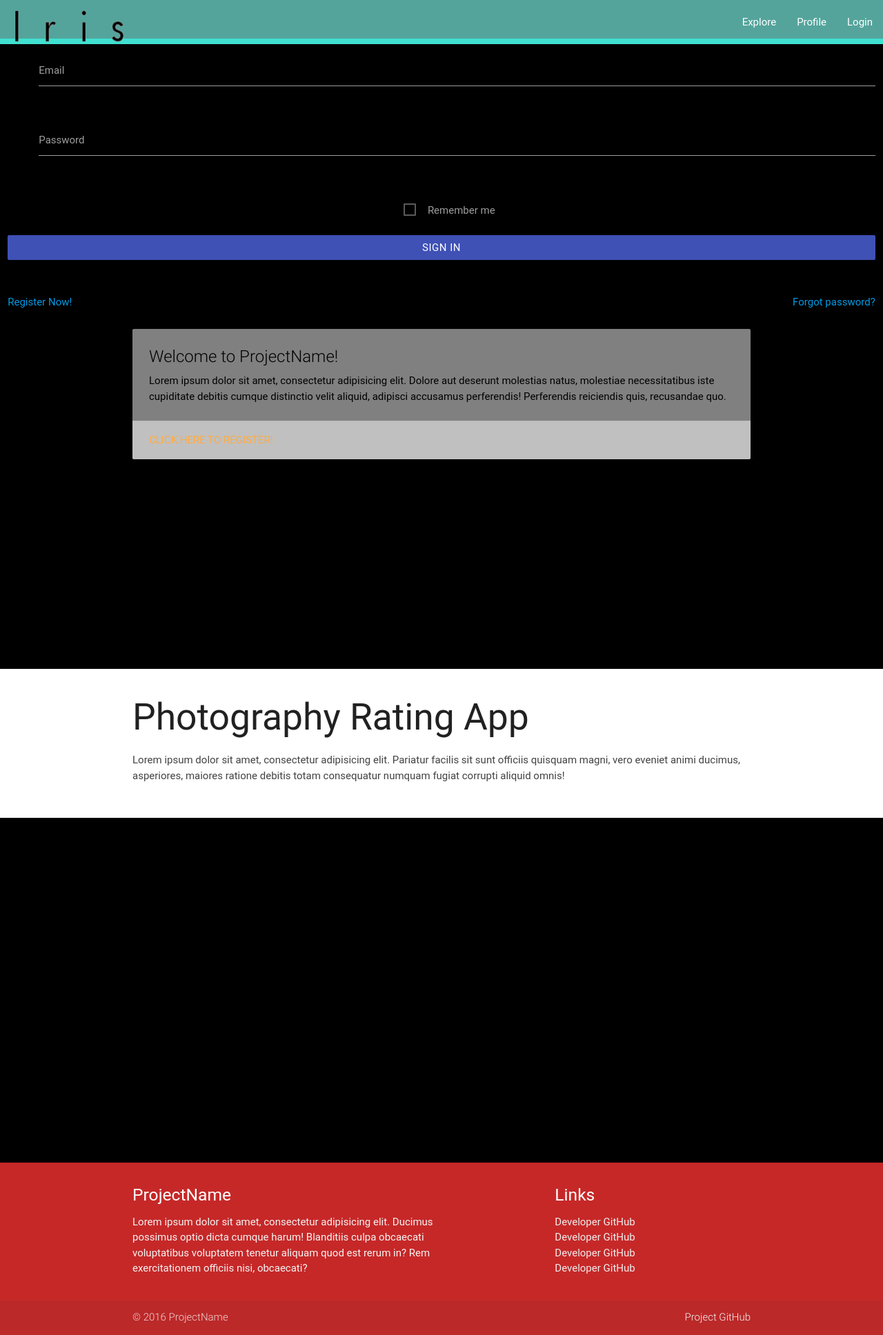
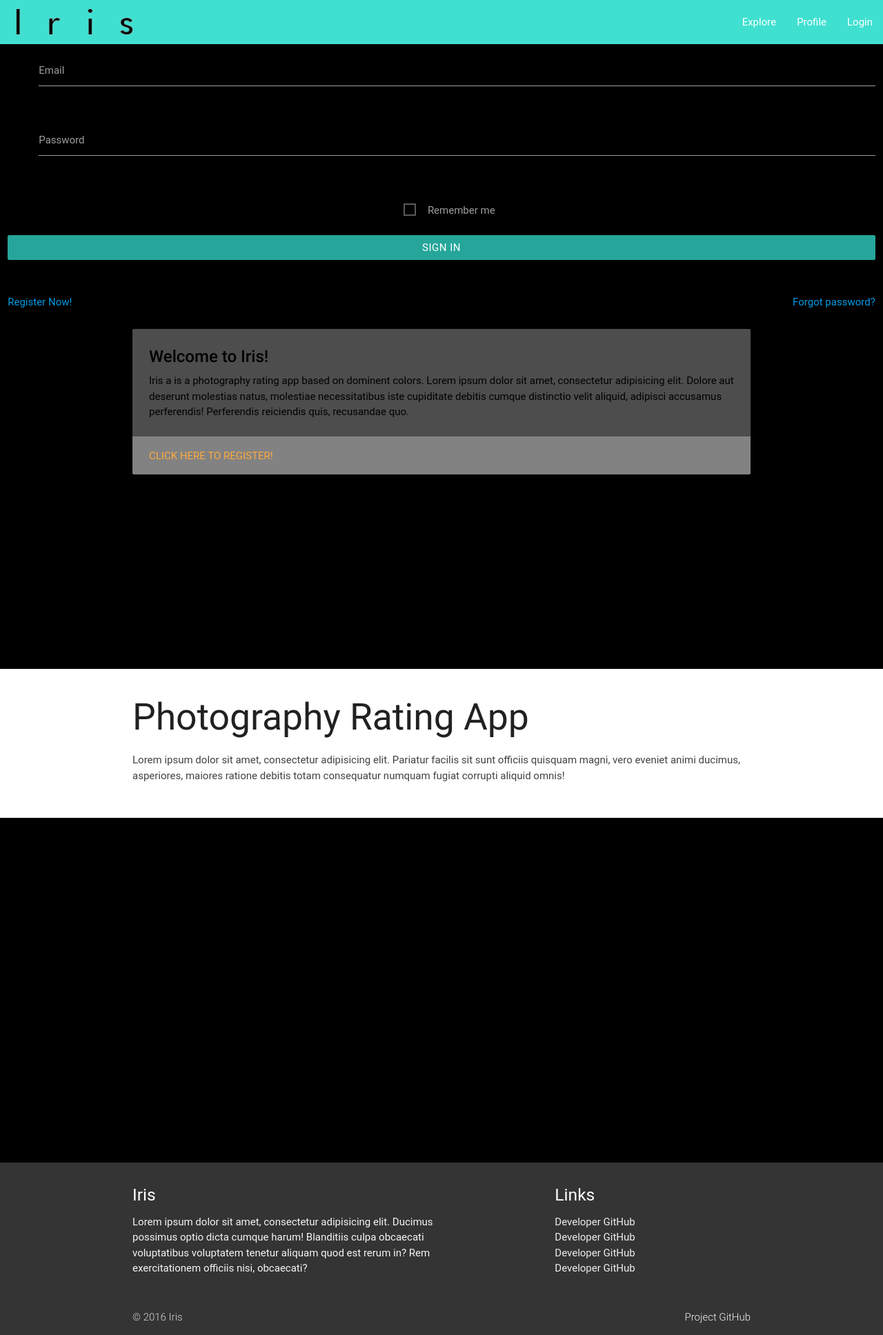
Before and after one commit to taylorem2787/PhotographyRater, a PHP site: page /public/index.html in a window 1280 px wide. Shown: the whole page at 69% size. Run offline with PHP 8.4, Linux system fonts and the light colour scheme; some libraries are stand-ins or nearby versions; some web fonts are replaced.

Commit message:
Style adjustments

```diff
--- a/public/css/style.css
+++ b/public/css/style.css
@@ -30,10 +30,10 @@ body {
 
 .main-intro {
 	background-color: #fff;
-    background-color: rgba(255,255,255,0.5);
+    background-color: rgba(255,255,255,0.3);
 }
 
-nav {
+nav, footer {
 	background-color: turquoise !important;
 
 }
@@ -44,17 +44,23 @@ nav {
 	top: 0;
 	z-index: 100;
 	border-top: 0;
+	background-color: turquoise;
 	/*background: rgb(105, 105, 105);*/
-	background: rgba(105, 105, 105, .5) !important;
+	/*background: rgba(105, 105, 105, .5) !important;*/
 	width: 100%;
 	height: 56px;
 }
 
 footer.page-footer {
     margin-top: 0px;
+    background: rgba(105, 105, 105, .5) !important;
 }
 
 .logo{
-	width: 200px;
-	height: 90px;
+	width: 215px;
+	height: 75px;
 }
+.webui-popover {
+	background-color: #fff;
+    background-color: rgba(255,255,255,0.3);
+}
--- a/public/index.html
+++ b/public/index.html
@@ -2,48 +2,35 @@
 <html>
 	<head>
 		<title>Photography Rating App</title>
-
 		<!-- jQuery -->
 		<script
 		  src="https://code.jquery.com/jquery-3.1.1.min.js"
 		  integrity="sha256-hVVnYaiADRTO2PzUGmuLJr8BLUSjGIZsDYGmIJLv2b8="
 		  crossorigin="anonymous"></script>
-
-
 		<!--Import Google Icon Font-->
 		<link href="http://fonts.googleapis.com/icon?family=Material+Icons" rel="stylesheet">
-
 		<!-- Import Google Fonts -->
 		<link href="https://fonts.googleapis.com/css?family=Fjalla+One" rel="stylesheet">
-
 		<!--Let browser know website is optimized for mobile-->
 		<meta name="viewport" content="width=device-width, initial-scale=1.0"/>
-
 		<!-- Compiled and minified CSS -->
 	  	<link rel="stylesheet" href="https://cdnjs.cloudflare.com/ajax/libs/materialize/0.97.8/css/materialize.min.css">
-
 		<!-- STYLE SHEETS -->
 		<link rel="stylesheet" href="css/style.css">
-
 	 	<!-- Compiled and minified JavaScript -->
 	 	<script src="https://cdnjs.cloudflare.com/ajax/libs/materialize/0.97.8/js/materialize.min.js"></script>
-
 	 	<!-- JQuery Web Pop-over -->
         <link rel="stylesheet" href="https://cdn.jsdelivr.net/jquery.webui-popover/1.2.1/jquery.webui-popover.min.css">
         <script src="https://cdn.jsdelivr.net/jquery.webui-popover/1.2.1/jquery.webui-popover.min.js"></script>
 
 	 	<!-- JS files -->
 		<script src="../app/app.js"></script>
-
-
     </head>
-
-
 <body>
 
 	<!-- Nav Bar -->
 	<nav>
-		<div class="nav-wrapper red darken-4" id="navbar"><img class="logo" src="img/iris.png">
+		<div class="nav-wrapper" id="navbar"><img class="logo" src="img/iris.png">
 			<a id="home" href="index.html" class="brand-logo"> </a>
 				<ul id="nav-mobile" class="right hide-on-med-and-down">
 					<li><a id="explore" href="explore.html">Explore</a></li>
@@ -78,7 +65,7 @@
         </div>
         <div class="row">
           <div class="input-field col s12">
-            <button type="submit" class="btn waves-effect waves-light col s12 indigo">Sign In</button>
+            <button type="submit" class="btn waves-effect waves-light col s12 turquoise">Sign In</button>
           </div>
         </div>
         <div class="row">
@@ -121,8 +108,8 @@
 	        	<div class="col s12">
 	        		<div class="card main-intro">
 			            <div class="card-content black-text">
-			              <span class="card-title">Welcome to ProjectName!</span>
-			              <p>Lorem ipsum dolor sit amet, consectetur adipisicing elit. Dolore aut deserunt molestias natus, molestiae necessitatibus iste cupiditate debitis cumque distinctio velit aliquid, adipisci accusamus perferendis! Perferendis reiciendis quis, recusandae quo.</p>
+			              <span class="card-title"><strong>Welcome to Iris!</strong></span>
+			              <p>Iris a is a photography rating app based on dominent colors. Lorem ipsum dolor sit amet, consectetur adipisicing elit. Dolore aut deserunt molestias natus, molestiae necessitatibus iste cupiditate debitis cumque distinctio velit aliquid, adipisci accusamus perferendis! Perferendis reiciendis quis, recusandae quo.</p>
 			            </div>
 			            <div class="card-action">
 			              <a id="registration" href="#">Click here to register!</a>
@@ -130,10 +117,7 @@
 			        </div>
 	        	</div>
 	        </div>
-
-
 		</div> <!-- End of search container -->
-
 	</div> <!-- End of top parallax container -->
 
 	<div class="section white">
@@ -151,11 +135,11 @@
 
 
 	<!-- STICKY FOOTER -->
-    <footer class="page-footer red darken-3">
+    <footer class="page-footer">
       <div class="container">
         <div class="row">
           <div class="col l6 s12">
-            <h5 class="white-text">ProjectName</h5>
+            <h5 class="white-text">Iris</h5>
             <p class="grey-text text-lighten-4">Lorem ipsum dolor sit amet, consectetur adipisicing elit. Ducimus possimus optio dicta cumque harum! Blanditiis culpa obcaecati voluptatibus voluptatem tenetur aliquam quod est rerum in? Rem exercitationem officiis nisi, obcaecati?</p>
           </div>
           <div class="col l4 offset-l2 s12">
@@ -171,7 +155,7 @@
       </div>
       <div class="footer-copyright">
         <div class="container">
-        © 2016 ProjectName
+        © 2016 Iris
         <a class="grey-text text-lighten-4 right" href="#!">Project GitHub</a>
         </div>
       </div>
```
Also changed, not shown: public/img/nyc1.jpg (added).
